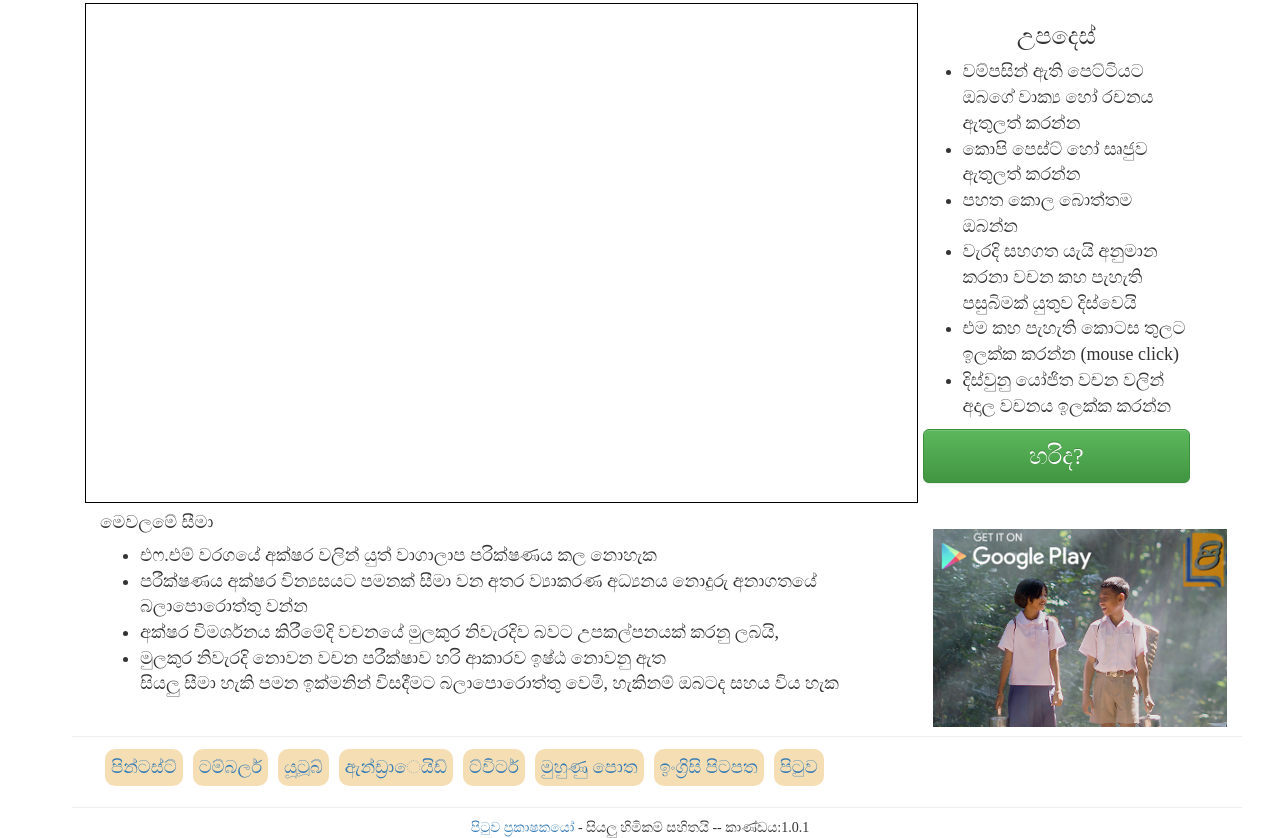
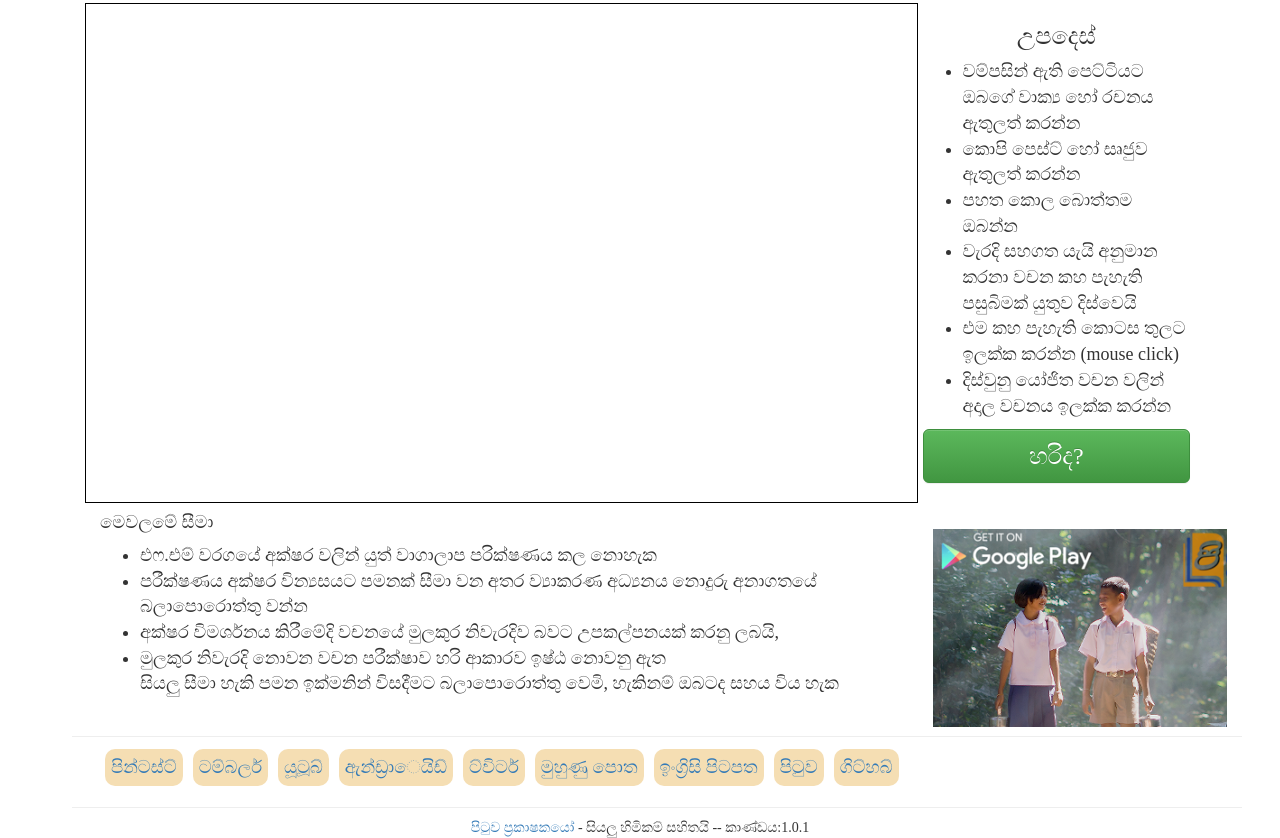
Before and after one commit to pituwa-lk/spell-front, a website: page app/index.html in a window 1280 px wide. Shown: the part 347-1185 px from the top of the page. Drawn offline with nearby package versions, Linux system fonts and the light colour scheme; some packages are replaced by stand-ins of ours; some icons are missing; a web font is replaced by a local one.

Commit message:
include list items

```diff
--- a/app/index.html
+++ b/app/index.html
@@ -23,6 +23,7 @@
           <li><a href="http://www.facebook.com/pituwa.co"><i class="socicon-facebook" style="color: #3e5b98;"></i>මුහුණු පොත</a></li>
           <li><a href="http://en.pituwa.co"><i class="socicon-blogger" style="color: #ec661c;"></i>ඉංග්‍රිසි පිටපත</a></li>
           <li><a href="http://www.pituwa.co"><i class="socicon-blogger" style="color: #ec661c;"></i>පිටුව</a></li>
+          <li><a href="http://www.github.com/pituwa-lk"><i class="socicon-github" style="color: #221e1b;"></i>ගිට්හබ්</a></li>
       </ul>
   </div>
   <hr class="col-sm-12 hr" style="margin: 9px 2px;" />
```
